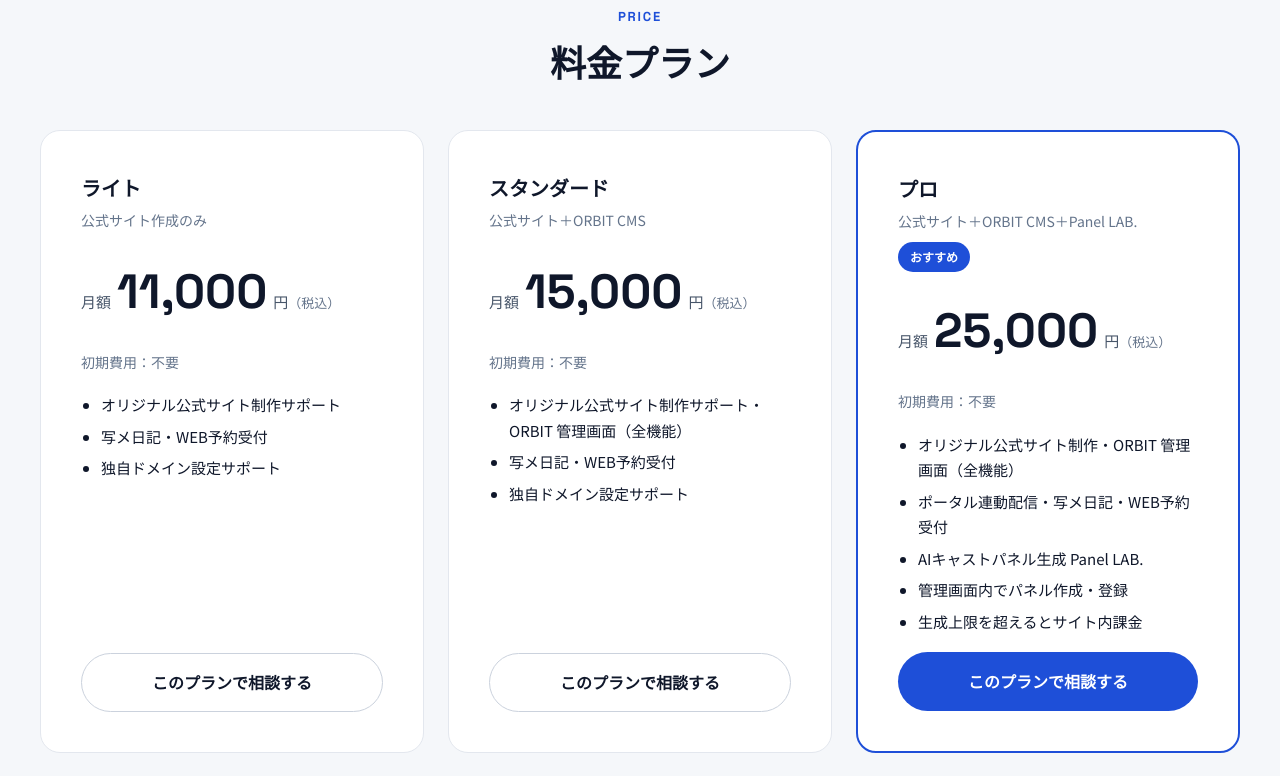
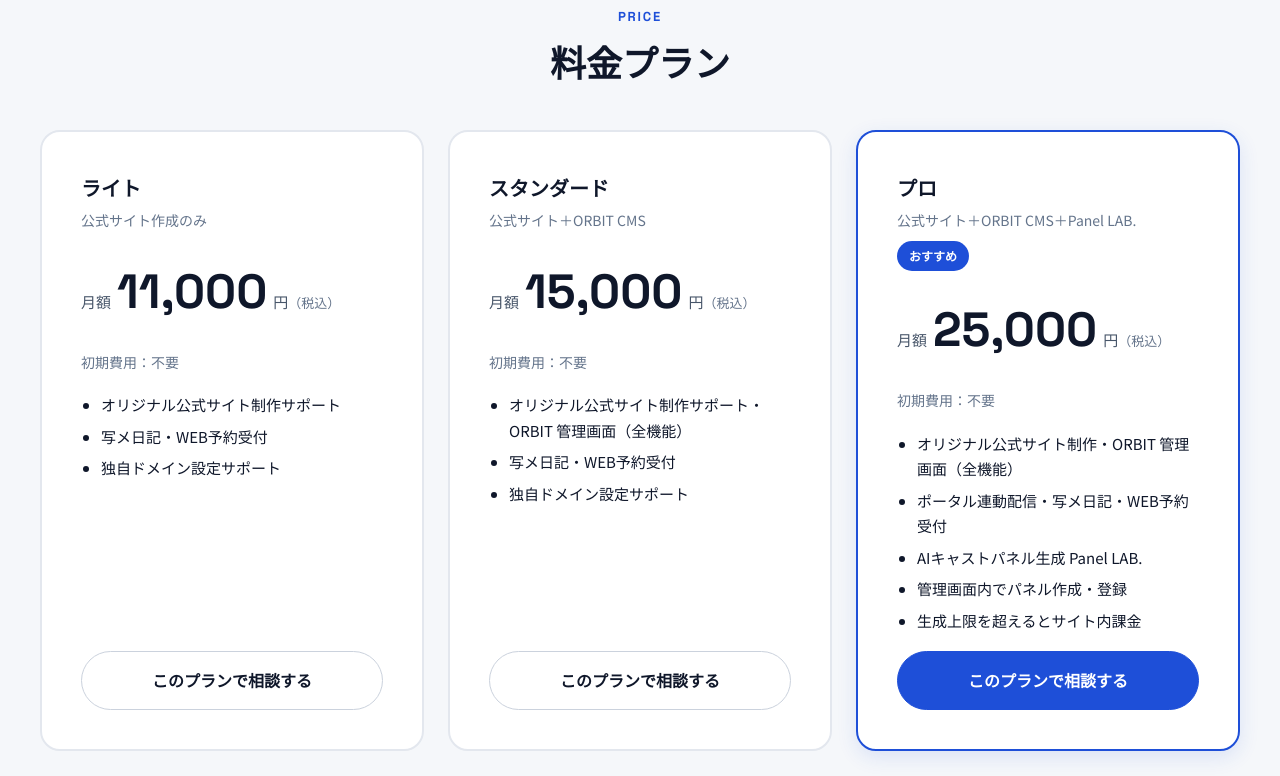
Before and after one commit to wanlife-kansai/orbit-site, a plain HTML site: page detail/index.html in a window 1280 px wide. Shown: the part 3420-4196 px from the top of the page. Drawn offline with Linux system fonts and the light colour scheme.

Commit message:
料金プラン：選択したプランを青枠で表示
Co-Authored-By: Claude Opus 5.5 <noreply@anthropic.com>
Claude-Session: https://claude.ai/code/session_01RXLAhqbmWoRayjWUiAAvYy

```diff
--- a/detail/index.html
+++ b/detail/index.html
@@ -15,7 +15,14 @@ a{color:#1E4FD8}a:hover{color:#0F2A5C}
 input,select,textarea{font:inherit}
 </style>
 
-<style>html{scroll-behavior:smooth}</style>
+<style>html{scroll-behavior:smooth}
+.plan-card{cursor:pointer;transition:border-color .2s ease,box-shadow .2s ease}
+.plan-card:hover{border-color:#9DB4F0 !important}
+.plan-card.is-selected{border-color:#1E4FD8 !important;box-shadow:0 6px 20px rgba(30,79,216,0.12)}
+.plan-card:focus-visible{outline:3px solid #9DB4F0;outline-offset:3px}
+.plan-btn{border:1px solid #CBD2DD;color:#0F172A;background:#FFFFFF;transition:background-color .2s ease,color .2s ease}
+.plan-card.is-selected .plan-btn{background:#1E4FD8;border-color:#1E4FD8;color:#FFFFFF}
+</style>
 </head>
 <body>
 
@@ -207,7 +214,7 @@ input,select,textarea{font:inherit}
 <p style="margin: 0; font-size: 13px; font-weight: 700; letter-spacing: 0.14em; color: #1E4FD8; font-family: 'Space Grotesk', sans-serif; text-align: center">PRICE</p>
 <h2 style="margin: 8px 0 44px; font-size: clamp(26px, 3vw, 36px); line-height: 1.4; font-weight: 700; text-align: center">料金プラン</h2>
 <div style="display: grid; grid-template-columns: repeat(auto-fit, minmax(300px, 1fr)); gap: 24px; max-width: 1200px; margin: 0 auto">
-<div style="background: #FFFFFF; border: 1px solid #E3E7EE; border-radius: 20px; padding: 40px; display: flex; flex-direction: column; gap: 18px">
+<div class="plan-card" data-plan="ライト" tabindex="0" role="button" aria-pressed="false" style="background: #FFFFFF; border: 2px solid #E3E7EE; border-radius: 20px; padding: 39px; display: flex; flex-direction: column; gap: 18px">
 <div>
 <h3 style="margin: 0; font-size: 20px; font-weight: 700">ライト</h3>
 <p style="margin: 4px 0 0; font-size: 14px; color: #64748B">公式サイト作成のみ</p>
@@ -219,9 +226,9 @@ input,select,textarea{font:inherit}
 <li>写メ日記・WEB予約受付</li>
 <li>独自ドメイン設定サポート</li>
 </ul>
-<a href="#contact" style="margin-top: auto; text-align: center; text-decoration: none; border: 1px solid #CBD2DD; color: #0F172A; font-weight: 700; padding: 15px 24px; border-radius: 999px">このプランで相談する</a>
+<a href="#contact" class="plan-btn" style="margin-top: auto; text-align: center; text-decoration: none; font-weight: 700; padding: 15px 24px; border-radius: 999px">このプランで相談する</a>
 </div>
-<div style="background: #FFFFFF; border: 1px solid #E3E7EE; border-radius: 20px; padding: 40px; display: flex; flex-direction: column; gap: 18px">
+<div class="plan-card" data-plan="スタンダード" tabindex="0" role="button" aria-pressed="false" style="background: #FFFFFF; border: 2px solid #E3E7EE; border-radius: 20px; padding: 39px; display: flex; flex-direction: column; gap: 18px">
 <div>
 <h3 style="margin: 0; font-size: 20px; font-weight: 700">スタンダード</h3>
 <p style="margin: 4px 0 0; font-size: 14px; color: #64748B">公式サイト＋ORBIT CMS</p>
@@ -233,9 +240,9 @@ input,select,textarea{font:inherit}
 <li>写メ日記・WEB予約受付</li>
 <li>独自ドメイン設定サポート</li>
 </ul>
-<a href="#contact" style="margin-top: auto; text-align: center; text-decoration: none; border: 1px solid #CBD2DD; color: #0F172A; font-weight: 700; padding: 15px 24px; border-radius: 999px">このプランで相談する</a>
+<a href="#contact" class="plan-btn" style="margin-top: auto; text-align: center; text-decoration: none; font-weight: 700; padding: 15px 24px; border-radius: 999px">このプランで相談する</a>
 </div>
-<div style="background: #FFFFFF; border: 2px solid #1E4FD8; border-radius: 20px; padding: 40px; display: flex; flex-direction: column; gap: 18px">
+<div class="plan-card is-selected" data-plan="プロ" tabindex="0" role="button" aria-pressed="true" style="background: #FFFFFF; border: 2px solid #E3E7EE; border-radius: 20px; padding: 39px; display: flex; flex-direction: column; gap: 18px">
 <div style="display: flex; flex-wrap: wrap; align-items: center; justify-content: space-between; gap: 8px">
 <div>
 <h3 style="margin: 0; font-size: 20px; font-weight: 700">プロ</h3>
@@ -252,7 +259,7 @@ input,select,textarea{font:inherit}
 <li>管理画面内でパネル作成・登録</li>
 <li>生成上限を超えるとサイト内課金</li>
 </ul>
-<a href="#contact" style="margin-top: auto; text-align: center; text-decoration: none; background: #1E4FD8; color: #FFFFFF; font-weight: 700; padding: 16px 24px; border-radius: 999px">このプランで相談する</a>
+<a href="#contact" class="plan-btn" style="margin-top: auto; text-align: center; text-decoration: none; font-weight: 700; padding: 15px 24px; border-radius: 999px">このプランで相談する</a>
 </div>
 </div>
 <p style="margin: 28px auto 0; max-width: 1200px; font-size: 13px; color: #64748B">※ご契約には、風営法に基づく届出が受理されていることの確認が必要です。届出確認書をお預かりし、確認後に店舗IDを発行します。<br>※18歳未満の方が在籍・掲載されるサイトは制作できません。</p>
@@ -403,6 +410,22 @@ input,select,textarea{font:inherit}
 </footer>
 
 </div>
-
+<script>
+(function(){
+  var cards=document.querySelectorAll('.plan-card');
+  var sel=document.querySelector('select[name="plan"]');
+  function pick(card){
+    cards.forEach(function(c){c.classList.remove('is-selected');c.setAttribute('aria-pressed','false');});
+    card.classList.add('is-selected');card.setAttribute('aria-pressed','true');
+    if(sel){var n=card.getAttribute('data-plan');for(var i=0;i<sel.options.length;i++){if(sel.options[i].text.indexOf(n+'（')===0){sel.selectedIndex=i;break;}}}
+  }
+  cards.forEach(function(c){
+    c.addEventListener('click',function(){pick(c);});
+    c.addEventListener('keydown',function(e){if(e.key==='Enter'||e.key===' '){e.preventDefault();pick(c);}});
+  });
+  if(sel){sel.addEventListener('change',function(){var t=sel.options[sel.selectedIndex].text;cards.forEach(function(c){if(t.indexOf(c.getAttribute('data-plan')+'（')===0)pick(c);});});}
+  var d=document.querySelector('.plan-card.is-selected'); if(d) pick(d);
+})();
+</script>
 </body>
 </html>
```
